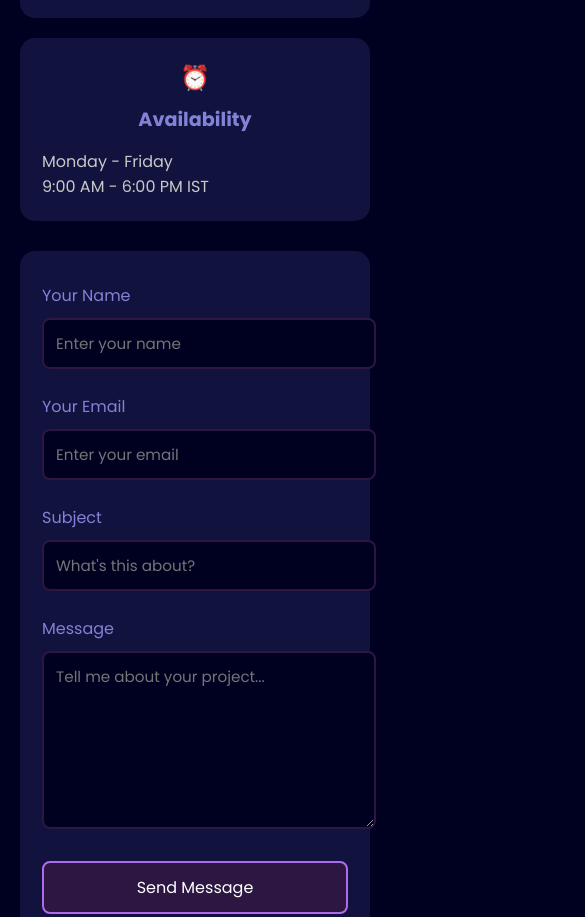
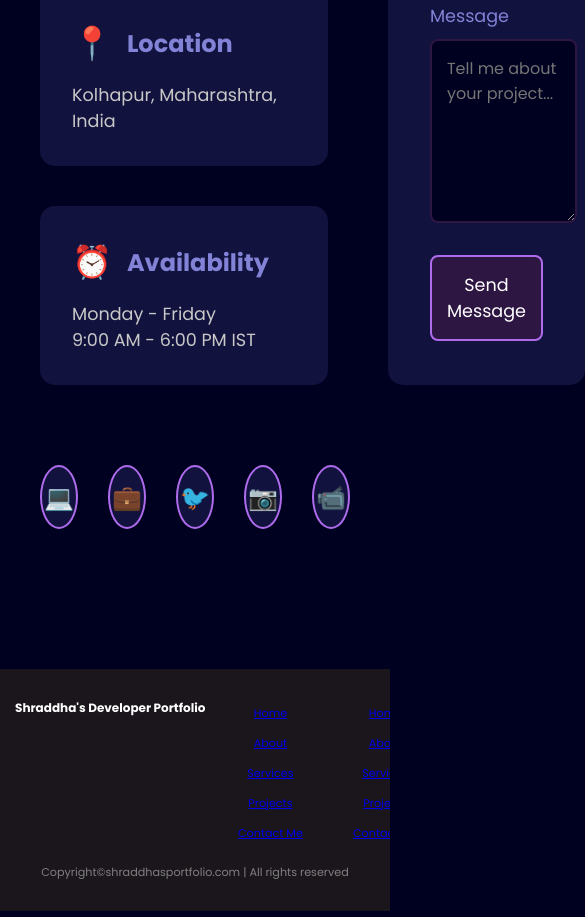
Before and after one commit to developer0805/ShadowFox, a plain HTML site: page contact.html in a window 390 px wide. Shown: the part 829-1746 px from the top of the page, 585 px wide, since content can reach past the window. Drawn offline with Linux system fonts and the light colour scheme.

Commit message:
Made portfolio responsive for all devices

```diff
--- a/contact.html
+++ b/contact.html
@@ -208,14 +208,7 @@
             padding: 20px;
         }
 
-        /* Responsive Design for Mobile */
-        @media (max-width: 968px) {
-            .contact-content {
-                grid-template-columns: 1fr;
-            }
-        }
-
-        @media (max-width: 768px) {
+     @media (max-width: 768px) {
             nav {
                 flex-direction: row;
                 height: auto;
@@ -241,68 +234,58 @@
                 font-size: 1rem;
             }
 
-            .contact-container {
+            .projects-container {
                 max-width: 95vw;
                 margin: 40px auto;
                 padding: 20px;
             }
 
-            .contact-header h1 {
+            .projects-header h1 {
                 font-size: 2rem;
             }
 
-            .contact-header p {
+            .projects-header p {
                 font-size: 1rem;
             }
 
-            .contact-content {
+            .projects-grid {
+                grid-template-columns: 1fr;
                 gap: 30px;
             }
 
-            .contact-info {
-                gap: 20px;
+            .project-card {
+                width: 100%;
             }
 
-            .info-card {
+            .project-content {
                 padding: 20px;
             }
 
-            .info-card h3 {
-                font-size: 1.3rem;
+            .project-card h3 {
+                font-size: 1.5rem;
             }
 
-            .info-card p {
-                font-size: 1rem;
-            }
-
-            .contact-form {
-                padding: 30px 20px;
-            }
-
-            .form-group label {
-                font-size: 1rem;
-            }
-
-            .form-group input,
-            .form-group textarea {
-                padding: 12px;
+            .project-card p {
                 font-size: 0.95rem;
             }
 
-            .submit-btn {
-                padding: 12px;
-                font-size: 1rem;
+            .tech-stack {
+                gap: 8px;
             }
 
-            .social-links {
-                gap: 20px;
-                flex-wrap: wrap;
+            .tech-tag {
+                font-size: 0.85rem;
+                padding: 4px 12px;
             }
 
-            .social-btn {
-                width: 50px;
-                height: 50px;
-                font-size: 1.3rem;
+            .project-links {
+                flex-direction: column;
+                gap: 10px;
+            }
+
+            .project-btn {
+                width: 100%;
+                text-align: center;
             }
 
             footer {
@@ -310,50 +293,57 @@
             }
 
             .footer {
-                flex-direction: column;
-                padding: 20px;
-                gap: 25px;
-                align-items: center;
+                flex-direction: row;
+                padding: 10px 15px;
+                gap: 15px;
+                justify-content: space-around;
+                flex-wrap: nowrap;
+                overflow-x: auto;
             }
 
             .footer > div {
-                width: 100%;
+                width: auto;
                 text-align: center;
+                flex: 0 0 auto;
+                min-width: 100px;
+            }
+
+            .footer h3 {
+                font-size: 0.75rem;
+                margin-bottom: 8px;
             }
 
             .footer ul {
                 display: flex;
                 flex-direction: column;
-                gap: 10px;
+                gap: 5px;
+            }
+
+            .footer ul li a {
+                font-size: 0.7rem;
             }
 
             .footer-rights {
-                font-size: 0.9rem;
-                padding: 20px 10px;
+                font-size: 0.7rem;
+                padding: 10px 5px;
             }
         }
 
         @media (max-width: 480px) {
-            .contact-header h1 {
+            .projects-header h1 {
                 font-size: 1.8rem;
             }
 
-            .info-card h3 {
-                font-size: 1.2rem;
-                flex-direction: column;
-                gap: 10px;
+            .project-card h3 {
+                font-size: 1.3rem;
             }
 
-            .icon {
-                font-size: 1.5rem;
-            }
-
-            .social-btn {
-                width: 45px;
-                height: 45px;
-                font-size: 1.2rem;
+            .project-image {
+                height: 200px;
+                font-size: 3rem;
             }
         }
+
     </style>
 </head>
 <body>
```
